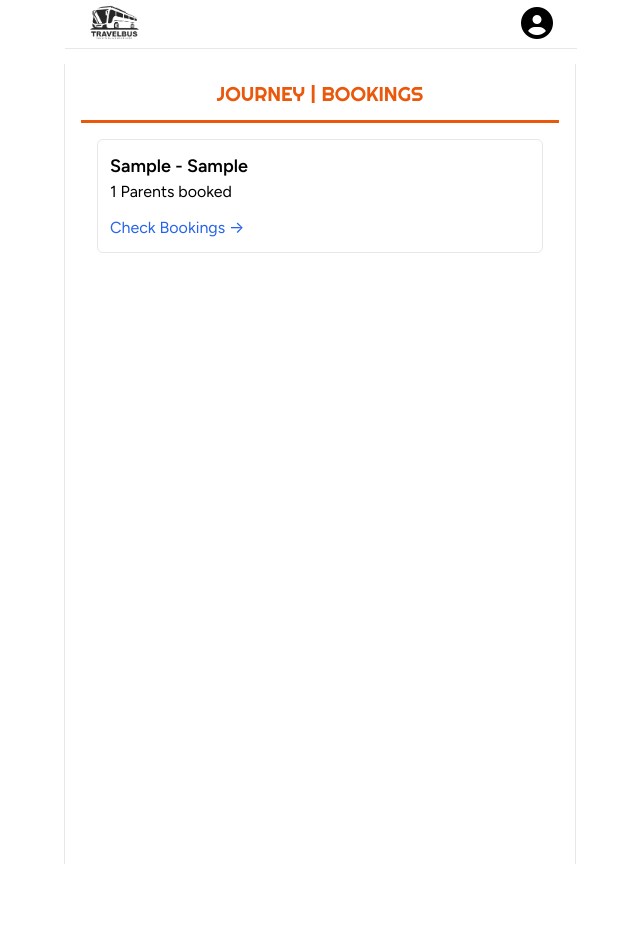
After one commit to titustum/BusRoutingSystem, a Laravel app: page /driver/bookings in a window 1280 px wide. The commit adds this page. Shown: the whole page, without its empty margins (320-960 px from the left). Run offline with Laravel 12, Linux system fonts and the light colour scheme; a user stored in the database is signed in; data comes from the database, SQL or seed files in the repository; tables that the repository leaves empty hold one stand-in row (values such as "Sample post"); style sheets or scripts are compiled from the project's sources.

Commit message:
Some changes ...

```diff
--- a/app/Http/Controllers/DriverController.php
+++ b/app/Http/Controllers/DriverController.php
@@ -3,12 +3,29 @@
 namespace App\Http\Controllers;
 
 use App\Models\Driver;
+use App\Models\Journey;
+use App\Models\Payment;
+use App\Models\User;
 use Illuminate\Http\Request;
+use Illuminate\Support\Facades\Auth;
 
 class DriverController extends Controller
 {
-    function storeDetails(Request $request) {
+    public function storeDetails(Request $request) {
         Driver::create($request->all());
         return redirect()->route('dashboard');
     }
+    public function viewBookings() {
+
+        $user = User::findOrFail(Auth::id());
+
+        $journeys = $user->journeys;
+
+        return view('driver.view_bookings', compact('journeys'));
+    }
+
+    public function showBooking($id) {
+        $journey =  Journey::findOrFail($id);
+        return view('driver.show_booking', compact('journey'));
+    }
 }
--- a/app/Models/Journey.php
+++ b/app/Models/Journey.php
@@ -42,6 +42,10 @@ class Journey extends Model
         return $this->departure_date->setTimeFromTimeString($this->departure_time);
     }
 
+    public function payments()
+    {
+        return $this->hasMany(Payment::class);
+    }
     public function bookings()
     {
         return $this->hasMany(Booking::class);
--- a/app/Models/User.php
+++ b/app/Models/User.php
@@ -68,5 +68,10 @@ class User extends Authenticatable
         return $this->hasMany(Booking::class);
     }
 
+    public function payments()
+    {
+        return $this->hasMany(Payment::class);
+    }
+
 
 }
--- a/resources/views/driver/dashboard.blade.php
+++ b/resources/views/driver/dashboard.blade.php
@@ -22,7 +22,7 @@
                         <div class="mt-2">My Journeys</div>
                     </div>
                 </a>
-                <a href="#" class="min-h-[20vh] hover:bg-orange-200 transition-all duration-300 focus:bg-orange-200 border rounded-md shadow shadow-orange-600 flex flex-col justify-center">
+                <a href="{{ route('driver.view.bookings') }}" class="min-h-[20vh] hover:bg-orange-200 transition-all duration-300 focus:bg-orange-200 border rounded-md shadow shadow-orange-600 flex flex-col justify-center">
                     <div class="text-center">
                         <i class="fas fa-check fa-2xl"></i>
                         <div class="mt-2">Bookings</div>
--- /dev/null
+++ b/resources/views/driver/view_bookings.blade.php
@@ -0,0 +1,30 @@
+<x-app-layout header="Driver">
+
+
+    <div class="flex flex-col w-full h-screen p-4 my-16">
+
+             <div class="text-orange-600 pb-3 border-b-2 border-orange-600 text-xl text-center uppercase font-['Righteous']">
+                 JOURNEY | BOOKINGS
+             </div>
+
+
+             <div class="grid gap-3 px-4 py-4 border-t border-orange-600">
+
+                <div class="p-3 border rounded-md">
+                    @foreach ($journeys as $journey)
+                        <div class="text-lg font-bold ">{{ $journey->origin }} - {{ $journey->destination }}</div>
+                        <div>{{ $journey->payments->count() }} Parents booked</div>
+                        <p class="mt-3"><a href="{{ route('driver.show.booking', $journey) }}" class="text-blue-600">Check Bookings →</a></p>
+                    @endforeach
+
+                </div>
+
+             </div>
+
+
+
+
+     </div>
+
+
+ </x-app-layout>
--- a/resources/views/payments/payment-status.blade.php
+++ b/resources/views/payments/payment-status.blade.php
@@ -9,14 +9,14 @@
                 <p>M-Pesa Receipt Number: {{ $payment->mpesa_receipt_number }}</p>
             @endif
 
-            {{-- <div class="flex justify-between mt-6">
-                <a href="{{ route('passenger.dashboard') }}" class="px-4 py-2 text-white bg-black rounded-lg hover:opacity-80">Back To Home</a>
+            <div class="flex justify-between mt-6">
+                <a href="{{ route('dashboard') }}" class="px-4 py-2 text-white bg-black rounded-lg hover:opacity-80">Back To Home</a>
 
                 <form action="{{ route('logout') }}" method="post">
                     @csrf
                     <button type="submit" class="px-4 py-2 text-white bg-red-600 rounded-lg hover:opacity-80">Logout</button>
                 </form>
-            </div> --}}
+            </div>
         </div>
     </div>
 </x-app-layout>
--- a/routes/web.php
+++ b/routes/web.php
@@ -41,6 +41,8 @@ Route::middleware('auth')->group(function () {
 
     Route::post('/passenger/store', [PassengerController::class, 'storeDetails'])->name('passenger.store');
     Route::post('/driver/store', [DriverController::class, 'storeDetails'])->name('driver.store');
+    Route::get('/driver/bookings', [DriverController::class, 'viewBookings'])->name('driver.view.bookings');
+    Route::get('/driver/booking/{id}', [DriverController::class, 'showBooking'])->name('driver.show.booking');
 
 });
 
```
Also changed, not shown: resources/views/driver/show_booking.blade.php (added, +31 -0 lines), resources/views/journey/index.blade.php (+4 -4 lines).
